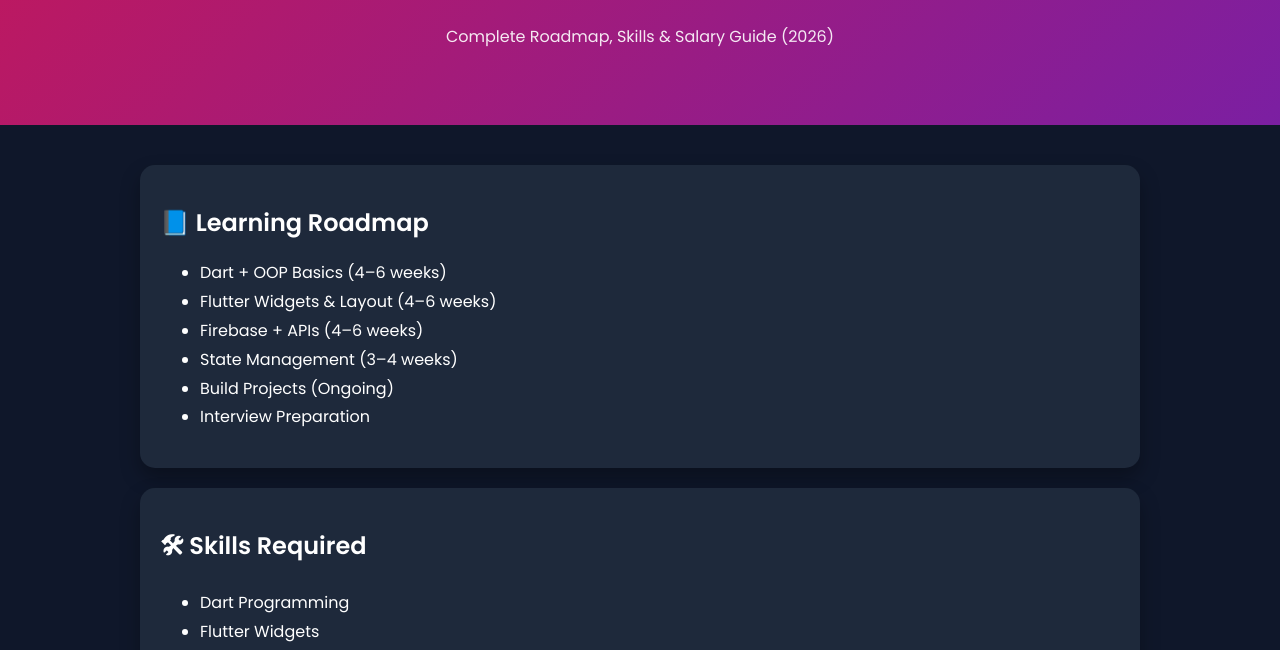
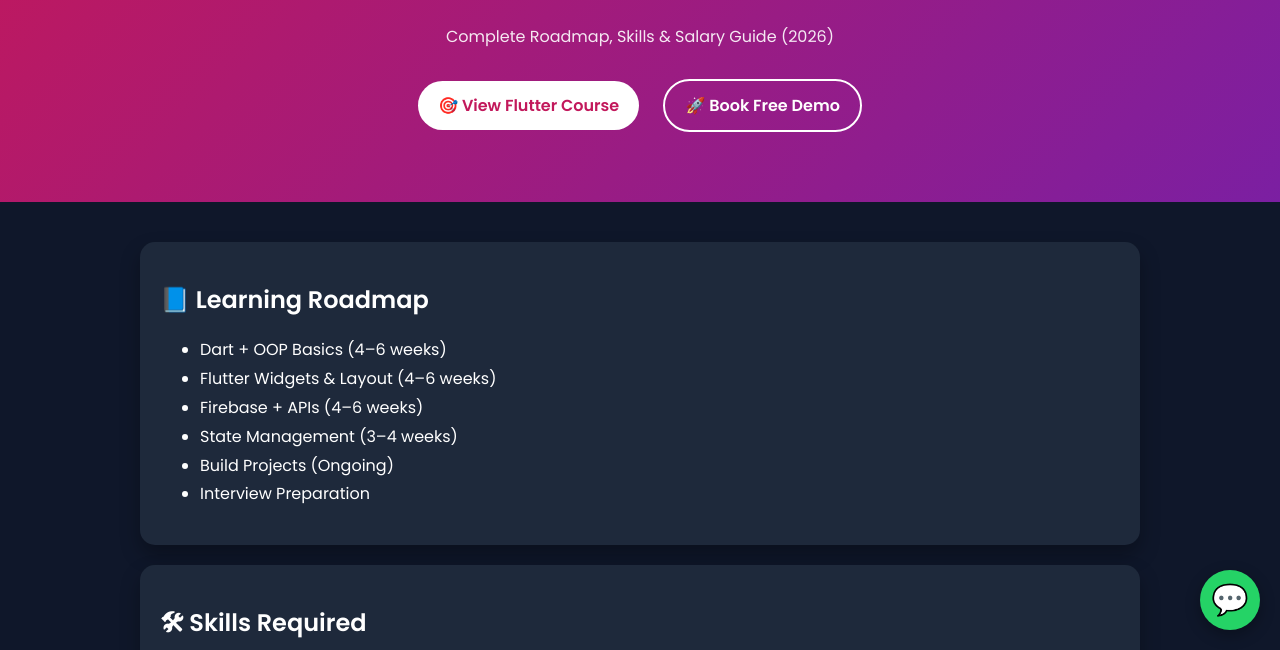
Before and after one commit to JustAcademy2023/flutter-developer-career-india, a plain HTML site: page index.html in a window 1280 px wide. Shown: the part 150-800 px from the top of the page. Drawn offline with Linux system fonts and the light colour scheme.

Commit message:
Update index.html

```diff
--- a/index.html
+++ b/index.html
@@ -20,6 +20,33 @@
 }
 h1 { font-size: 2.5rem; }
 p { opacity: 0.9; }
+
+/* CTA Buttons */
+.cta-buttons {
+  margin-top: 20px;
+}
+.cta-buttons a {
+  text-decoration: none;
+  margin: 10px;
+  padding: 12px 20px;
+  border-radius: 30px;
+  font-weight: 600;
+  display: inline-block;
+  transition: 0.3s;
+}
+.btn-primary {
+  background: #fff;
+  color: #c2185b;
+}
+.btn-secondary {
+  background: transparent;
+  border: 2px solid #fff;
+  color: #fff;
+}
+.cta-buttons a:hover {
+  transform: scale(1.05);
+}
+
 .container {
   padding: 40px;
   max-width: 1000px;
@@ -55,6 +82,28 @@
   background: #020617;
   font-size: 14px;
 }
+
+/* WhatsApp Floating Button */
+.whatsapp {
+  position: fixed;
+  bottom: 20px;
+  right: 20px;
+  background: #25D366;
+  color: white;
+  border-radius: 50%;
+  width: 60px;
+  height: 60px;
+  display: flex;
+  align-items: center;
+  justify-content: center;
+  font-size: 30px;
+  text-decoration: none;
+  box-shadow: 0 5px 15px rgba(0,0,0,0.3);
+}
+.whatsapp:hover {
+  transform: scale(1.1);
+}
+
 @keyframes fadeIn {
   from { opacity: 0; transform: translateY(20px); }
   to { opacity: 1; transform: translateY(0); }
@@ -66,6 +115,11 @@
 <header>
   <h1>Flutter Developer Career in India 🚀</h1>
   <p>Complete Roadmap, Skills & Salary Guide (2026)</p>
+
+  <div class="cta-buttons">
+    <a href="https://www.justacademy.co/course-detail/flutter-training" class="btn-primary" target="_blank">🎯 View Flutter Course</a>
+    <a href="https://www.justacademy.co/register-for-course-demo" class="btn-secondary" target="_blank">🚀 Book Free Demo</a>
+  </div>
 </header>
 
 <div class="container">
@@ -132,5 +186,8 @@
 © 2026 Flutter Career Guide | Learn & Grow 🚀
 </footer>
 
+<!-- WhatsApp Button -->
+<a href="https://wa.me/919987184296" class="whatsapp" target="_blank">💬</a>
+
 </body>
 </html>
```
